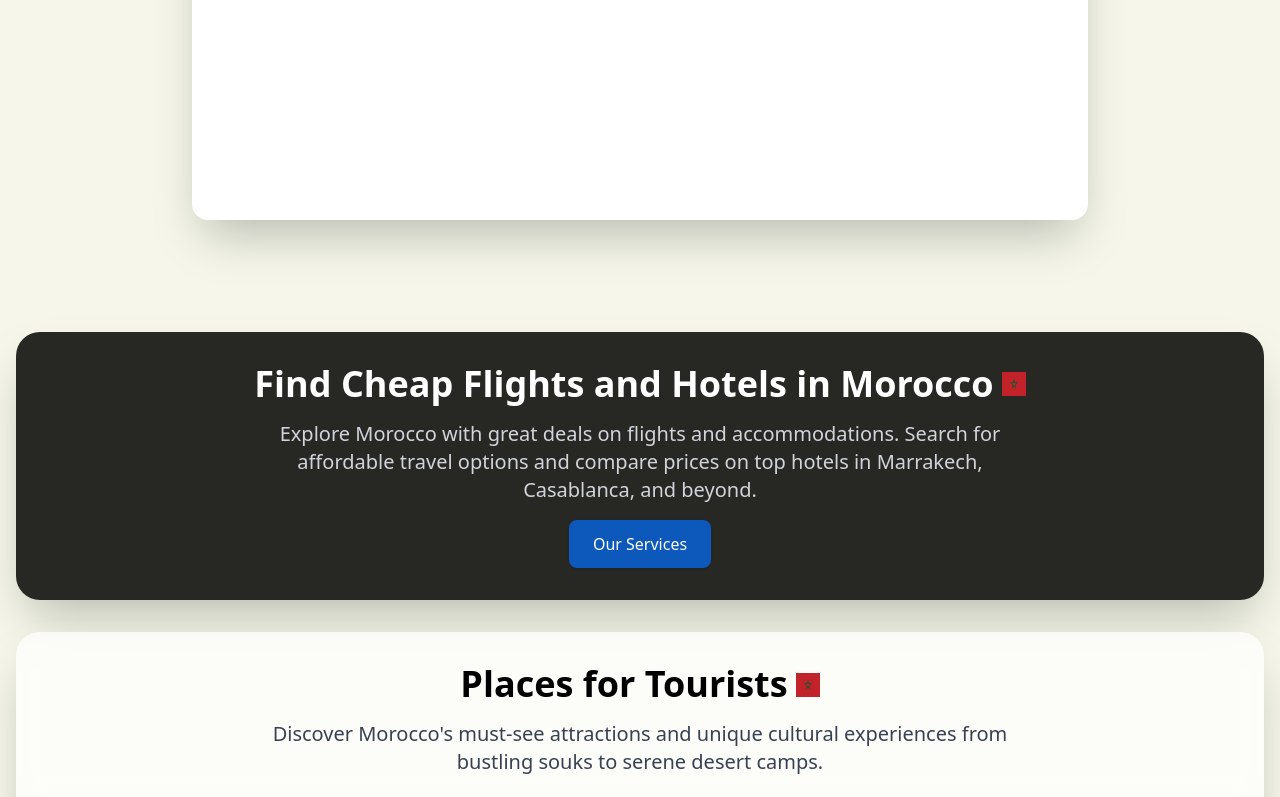
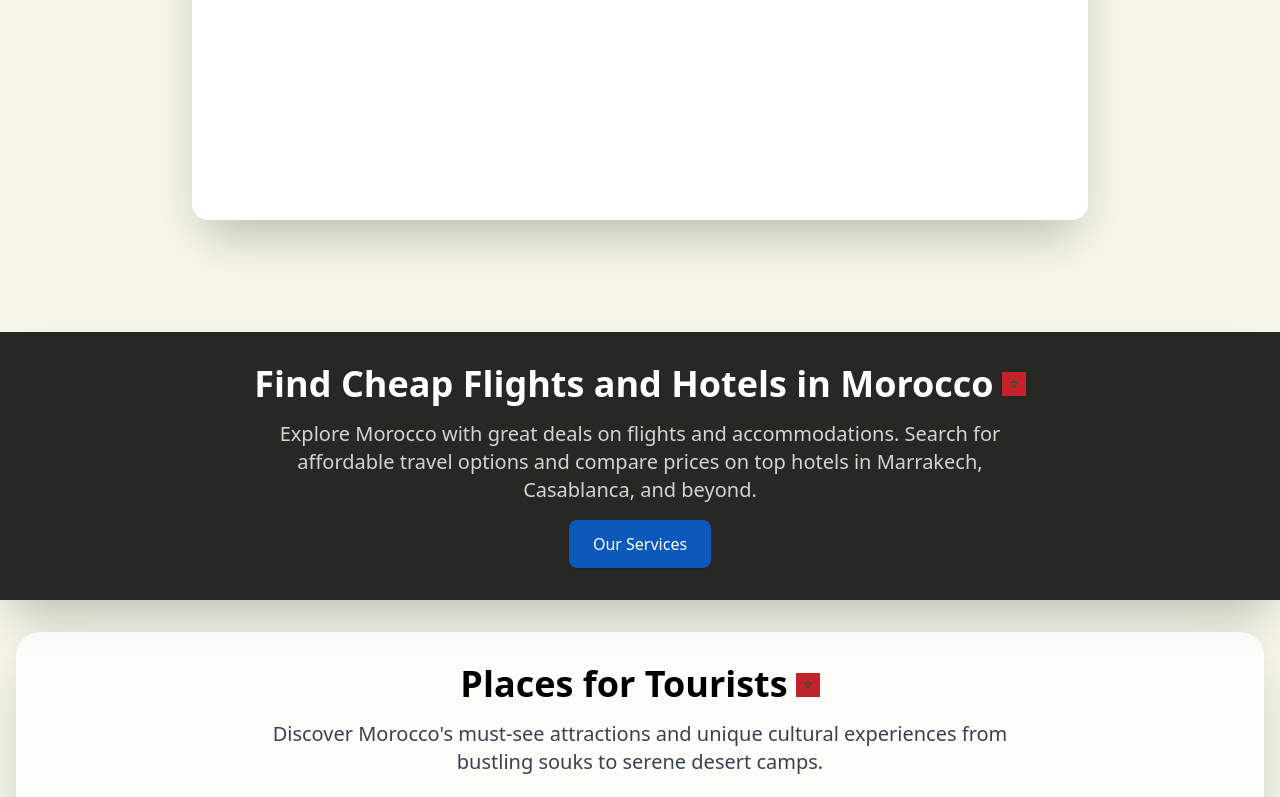
Before and after one commit to noss101/fly-and-room, a React (Vite) app: page / in a window 1280 px wide. Shown: the part 473-1270 px from the top of the page. Built offline with nearby package versions, Linux system fonts and the light colour scheme; a web font is replaced by a local one.

Commit message:
Make Morocco flights section full width

```diff
--- a/src/components/sections/MoroccoSection.jsx
+++ b/src/components/sections/MoroccoSection.jsx
@@ -8,7 +8,7 @@ const MoroccoSection = () => {
   return (
     <section className="py-16">
       <div className="container mx-auto px-4 space-y-8">
-        <div className="bg-[#272724] rounded-3xl shadow-2xl p-8 text-center text-white">
+        <div className="bg-[#272724] shadow-2xl p-8 text-center text-white w-screen relative left-1/2 right-1/2 ml-[-50vw] mr-[-50vw]">
           <h2 className="text-2xl sm:text-3xl md:text-4xl font-bold mb-4 text-center">
             Find Cheap Flights and Hotels in{' '}
             <span className="inline-flex items-center">
```
